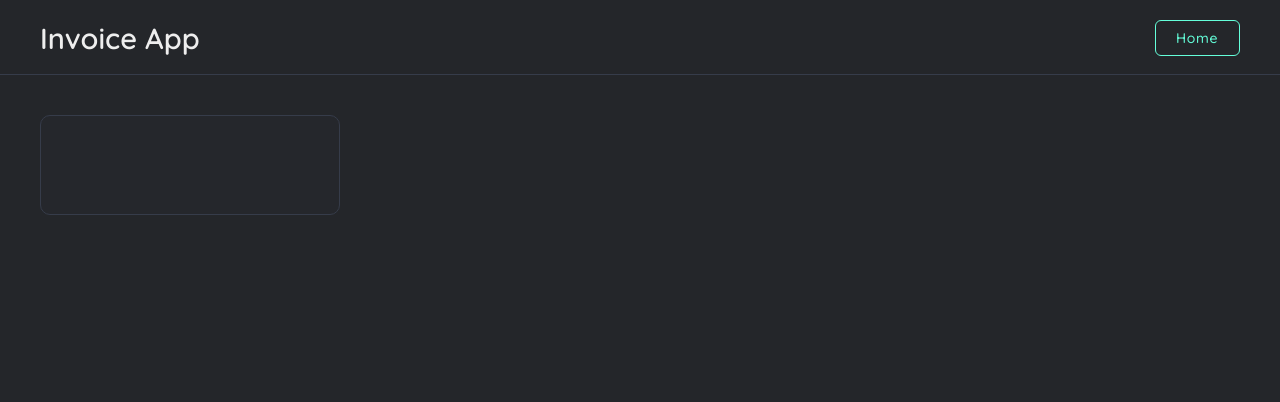
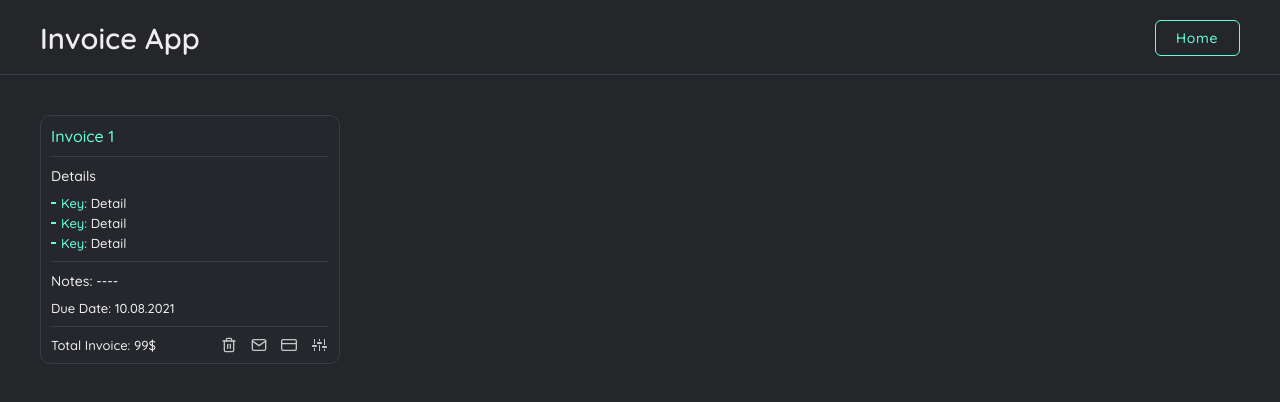
Before and after one commit to furkancgrtkn/cfhomework, a Next.js app: page /invoices in a window 1280 px wide. Shown: the top 402 px of the page. Built offline with nearby package versions, Linux system fonts and the light colour scheme.

Commit message:
feat: card component

```diff
--- a/components/Card.tsx
+++ b/components/Card.tsx
@@ -1,6 +1,69 @@
 import React from "react";
-import { Wrapper } from "styles/CardStyled";
+import {
+  Wrapper,
+  Title,
+  Details,
+  Header,
+  Actions,
+  Action,
+  Infos,
+} from "styles/CardStyled";
+import { FiCreditCard, FiTrash2, FiMail } from "react-icons/fi";
+import { GoSettings } from "react-icons/go";
+import { useTheme } from "pages/_app";
 
 export default function Card() {
-  return <Wrapper></Wrapper>;
+  const theme = useTheme();
+
+  return (
+    <Wrapper>
+      <Header>
+        <Title>Invoice 1</Title>
+      </Header>
+      <span className="card-md-text">Details</span>
+      <Details>
+        <li>
+          <span>Key:</span> Detail
+        </li>
+        <li>
+          <span>Key:</span> Detail
+        </li>
+        <li>
+          <span>Key:</span> Detail
+        </li>
+      </Details>
+      <span className="card-md-text">Notes: ----</span>
+      <Infos>
+        <span>Due Date: 10.08.2021</span>
+      </Infos>
+      <Actions>
+        <Infos>
+          <span>Total Invoice: 99$</span>
+        </Infos>
+        <div className="d-flex-center">
+          <Action>
+            <FiTrash2 size="16" color={`${theme.colors.secondary}`}></FiTrash2>
+          </Action>
+
+          <Action>
+            <FiMail size="16" color={`${theme.colors.secondary}`}></FiMail>
+          </Action>
+
+          <Action>
+            <FiCreditCard
+              size="16"
+              color={`${theme.colors.secondary}`}
+            ></FiCreditCard>
+          </Action>
+
+          <Action>
+            <GoSettings
+              size="16"
+              color={`${theme.colors.secondary}`}
+            ></GoSettings>
+          </Action>
+        </div>
+      </Actions>
+    </Wrapper>
+  );
 }
--- a/pages/_app.tsx
+++ b/pages/_app.tsx
@@ -1,5 +1,11 @@
+import React from "react";
 import type { AppProps } from "next/app";
-import { createGlobalStyle, css, ThemeProvider } from "styled-components";
+import {
+  createGlobalStyle,
+  css,
+  ThemeProvider,
+  ThemeContext,
+} from "styled-components";
 import Router from "next/router";
 import NProgress from "nprogress";
 import "nprogress/nprogress.css";
@@ -145,3 +151,5 @@ function MyApp({ Component, pageProps }: AppProps) {
   );
 }
 export default MyApp;
+
+export const useTheme = () => React.useContext(ThemeContext) || {};
--- a/pages/index.tsx
+++ b/pages/index.tsx
@@ -20,7 +20,7 @@ export default function Home() {
         </Head>
         <SectionContainer>
           <ImageWrapper>
-            <Image alt="Chess" src={chess} placeholder="blur" layout="fill" />
+            <Image alt="Chess" src={chess} layout="fill" />
           </ImageWrapper>
           <div className="d-flex-center col">
             <Slogan>
--- a/styles/CardStyled.tsx
+++ b/styles/CardStyled.tsx
@@ -2,41 +2,98 @@ import styled, { css } from "styled-components";
 import { Theme } from "pages/_app";
 
 export const Wrapper = styled.div(
-  () => css`
+  ({ theme: { colors } }: { theme: Theme }) => css`
     background-color: #25272c;
     border: 1px solid #363c4a;
     border-radius: 10px;
     width: 300px;
-    height: 100px;
+    padding: 10px 10px;
+    display: flex;
+    flex-direction: column;
+
+    .card-md-text {
+      font-size: 14px;
+      font-weight: 500;
+      color: ${colors.secondary};
+      padding: 10px 0;
+    }
   `
 );
 
 export const Title = styled.span(
   ({ theme: { colors } }: { theme: Theme }) => css`
-    background-color: #25272c;
-    border: 1px solid #363c4a;
-    border-radius: 10px;
-    width: 300px;
-    height: 100px;
+    color: ${colors.primary};
+    font-size: 16px;
+    font-weight: 500;
+  `
+);
+
+export const Header = styled.span(
+  () => css`
+    width: 100%;
+    border-bottom: 1px solid #363c4a;
+    padding-bottom: 10px;
+    display: flex;
   `
 );
 
 export const Details = styled.ul(
   ({ theme: { colors } }: { theme: Theme }) => css`
-    background-color: #25272c;
-    border: 1px solid #363c4a;
-    border-radius: 10px;
-    width: 300px;
-    height: 100px;
+    list-style: none;
+    padding-bottom: 6px;
+    border-bottom: 1px solid #363c4a;
+
+    li {
+      position: relative;
+      color: ${colors.secondary};
+      font-size: 13px;
+      font-weight: 500;
+      padding-left: 10px;
+      margin-bottom: 4px;
+      :before {
+        position: absolute;
+        left: 0;
+        top: 50%;
+        transform: translateY(-50%);
+        content: "";
+        width: 5px;
+        height: 2px;
+        background: ${colors.primary};
+      }
+      span {
+        color: ${colors.primary};
+      }
+    }
   `
 );
 
-export const Note = styled.span(
-  ({ theme: { colors } }: { theme: Theme }) => css`
-    background-color: #25272c;
-    border: 1px solid #363c4a;
-    border-radius: 10px;
-    width: 300px;
-    height: 100px;
+export const Actions = styled.div(
+  () => css`
+    width: 100%;
+    border-top: 1px solid #363c4a;
+    display: flex;
+    padding-top: 10px;
+    margin-top: 10px;
+    justify-content: space-between;
   `
 );
+
+export const Action = styled.button(
+  () => css`
+    background: transparent;
+    width: 20px;
+    display: flex;
+    align-items: center;
+    justify-content: center;
+    margin-left: 10px;
+    opacity: 0.8;
+  `
+);
+
+export const Infos = styled.div(
+  ({ theme: { colors } }: { theme: Theme }) => css`
+    color: ${colors.secondary};
+    font-size: 13px;
+    font-weight: 500;
+  `
+);
```
